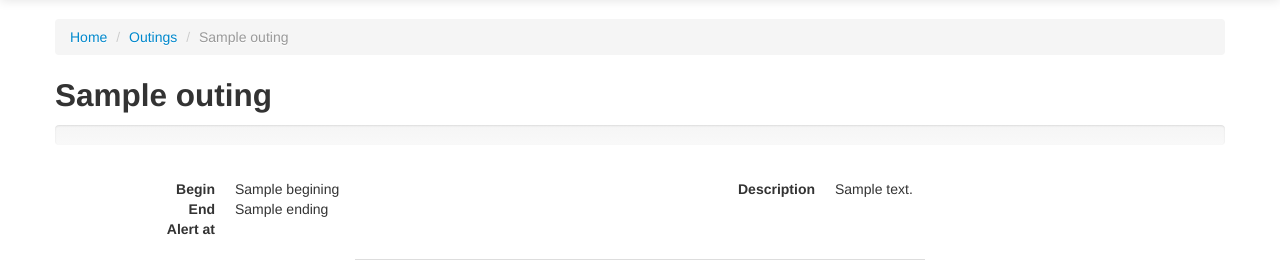
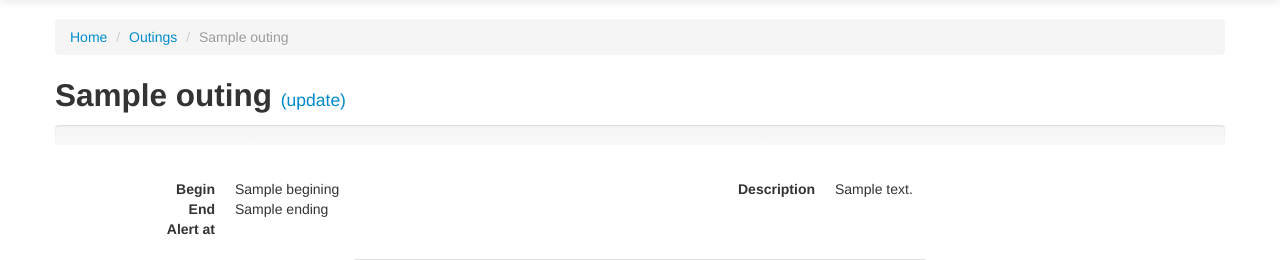
Before and after one commit to ivoire/RandoAmisSecours, a Django app: template RandoAmisSecours/templates/RandoAmisSecours/outing/details.html in a window 1280 px wide. Shown: the part 41-301 px from the top of the page. Run offline with Django 3.2, Linux system fonts and the light colour scheme; the template is opened without the code that fills it: most values are stand-ins (such as "Sample title", 1, 10 or a date in 2020).

Commit message:
Outings: add a link to update an outing

```diff
--- a/RandoAmisSecours/templates/RandoAmisSecours/outing/details.html
+++ b/RandoAmisSecours/templates/RandoAmisSecours/outing/details.html
@@ -18,7 +18,7 @@
 {% endblock %}
 
 {% block body %}
-<h2>{{ outing.name }}</h2>
+<h2>{{ outing.name }} <small><a href="{% url 'outings.update' outing.pk %}">(update)</a></small></h2>
 
 <div class="row">
   {% if messages %}
```
